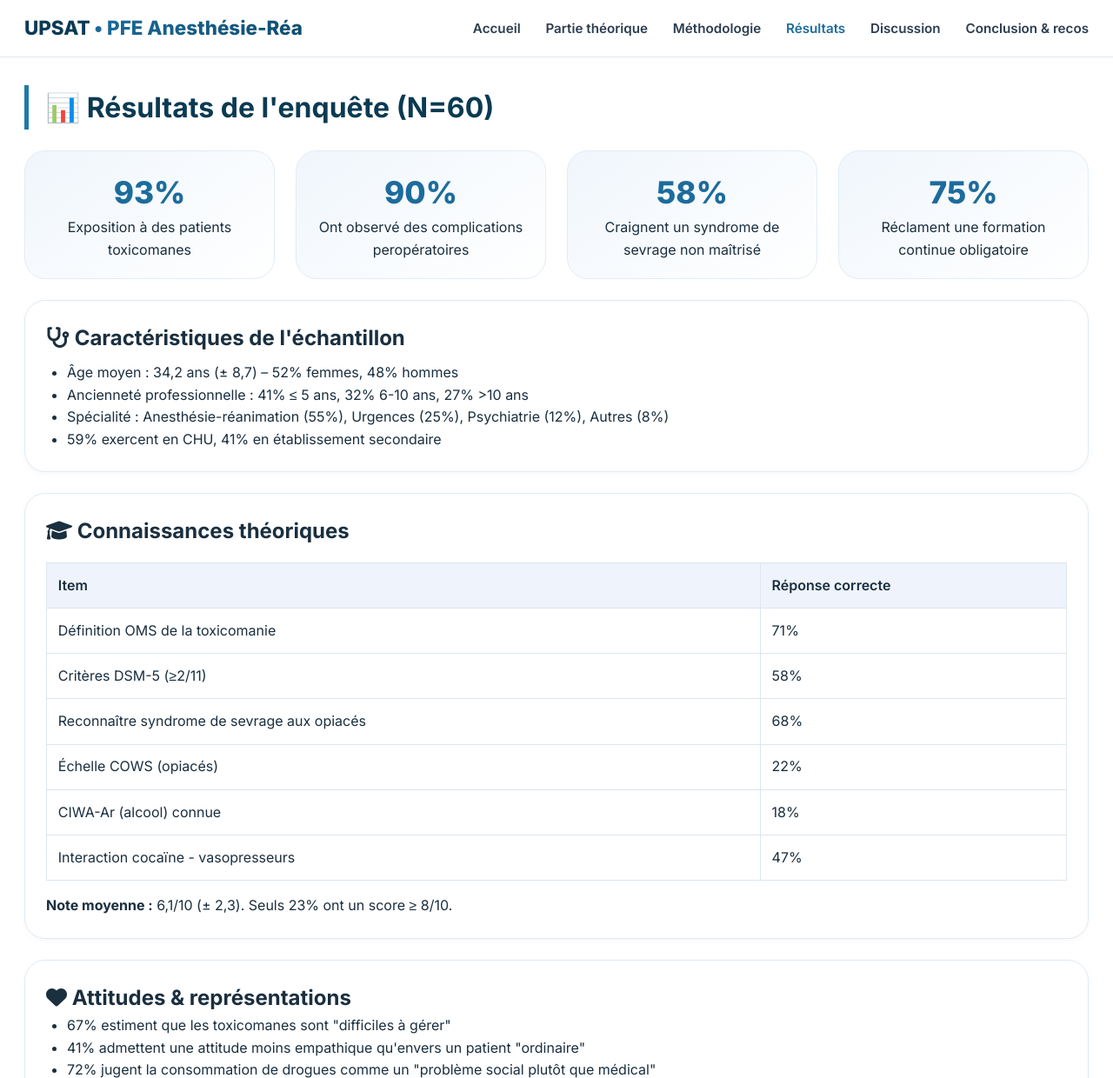
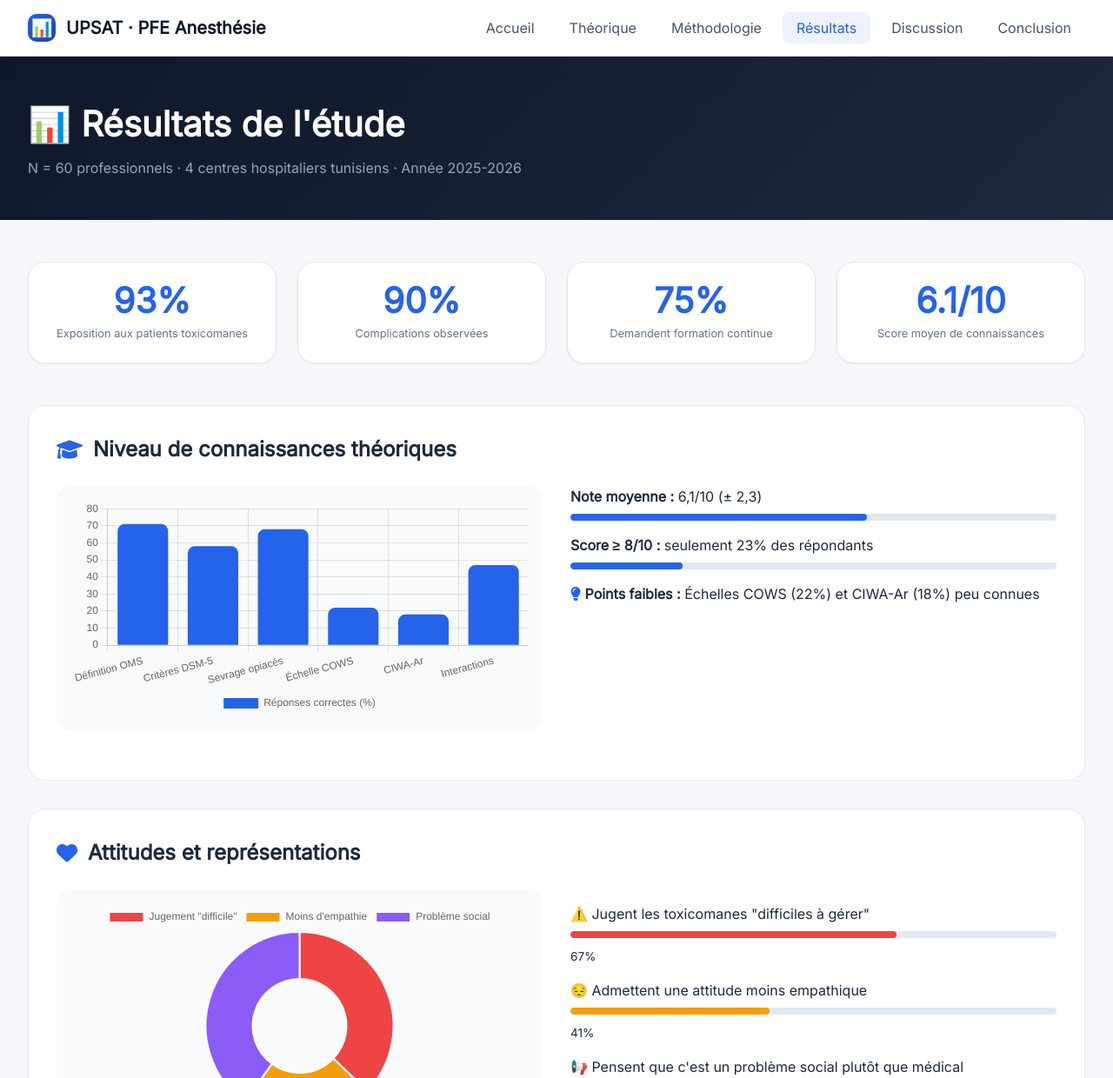
Before and after one commit to chaymoss-10/pfe-toxicomanie-AR, a plain HTML site: page resultats.html in a window 1280 px wide. Shown: the top 1240 px of the page at 87% size. Drawn offline with nearby package versions, Linux system fonts and the light colour scheme.

Commit message:
Add files via upload

```diff
--- a/resultats.html
+++ b/resultats.html
@@ -3,128 +3,199 @@
 <head>
   <meta charset="UTF-8">
   <meta name="viewport" content="width=device-width, initial-scale=1.0">
-  <title>Résultats - Étude CAP</title>
-  <link href="https://fonts.googleapis.com/css2?family=Inter:opsz,wght@14..32,300;14..32,400;14..32,500;14..32,600;14..32,700;14..32,800&display=swap" rel="stylesheet">
+  <title>Résultats - PFE Anesthésie</title>
+  <link href="https://fonts.googleapis.com/css2?family=Inter:opsz,wght@14..32,300;40 0;500;600;700;800&display=swap" rel="stylesheet">
   <link rel="stylesheet" href="https://cdnjs.cloudflare.com/ajax/libs/font-awesome/6.0.0-beta3/css/all.min.css">
+  <script src="https://cdn.jsdelivr.net/npm/chart.js"></script>
   <style>
     * { margin: 0; padding: 0; box-sizing: border-box; }
-    body { font-family: 'Inter', sans-serif; background: #ffffff; color: #1a2f3f; line-height: 1.6; }
-    .container { max-width: 1280px; margin: 0 auto; padding: 0 28px; }
+    body {
+      font-family: 'Inter', sans-serif;
+      background: #f5f7fb;
+      color: #1e293b;
+      line-height: 1.5;
+    }
+    .container { max-width: 1280px; margin: 0 auto; padding: 0 32px; }
+
+    /* Navigation (identique à index) */
     .navbar {
       position: sticky; top: 0;
-      background: rgba(255, 255, 255, 0.96);
-      backdrop-filter: blur(10px);
-      border-bottom: 1px solid rgba(30, 92, 139, 0.15);
-      z-index: 1000; padding: 0.9rem 0;
+      background: rgba(255, 255, 255, 0.98);
+      backdrop-filter: blur(12px);
+      border-bottom: 1px solid rgba(0, 0, 0, 0.05);
+      z-index: 1000; padding: 1rem 0;
     }
     .nav-inner {
       display: flex;
       align-items: center;
       justify-content: space-between;
       flex-wrap: wrap;
-      gap: 1rem;
+      gap: 1.5rem;
     }
     .logo {
       display: flex;
-      align-items: baseline;
-      gap: 0.3rem;
-      font-weight: 800;
-      font-size: 1.4rem;
-      color: #0b3b55;
+      align-items: center;
+      gap: 0.75rem;
+      font-weight: 700;
+      font-size: 1.25rem;
+      color: #0f172a;
     }
-    .logo span {
-      background: linear-gradient(135deg, #1c6c9c, #0f4c6e);
-      background-clip: text;
-      -webkit-background-clip: text;
-      color: transparent;
+    .logo-icon {
+      width: 32px;
+      height: 32px;
+      background: linear-gradient(135deg, #2563eb, #1e40af);
+      border-radius: 10px;
+      display: flex;
+      align-items: center;
+      justify-content: center;
+      color: white;
     }
     .nav-links {
       display: flex;
-      gap: 1.8rem;
+      gap: 0.5rem;
       list-style: none;
     }
     .nav-links a {
       text-decoration: none;
-      font-weight: 550;
-      color: #2c3e50;
-      transition: 0.2s;
-      font-size: 0.95rem;
-      position: relative;
+      font-weight: 500;
+      color: #475569;
+      padding: 0.5rem 1rem;
+      border-radius: 8px;
+      transition: all 0.2s;
     }
-    .nav-links a:after {
-      content: '';
-      position: absolute;
-      bottom: -6px;
-      left: 0;
-      width: 0;
-      height: 2px;
-      background: #1e6f9f;
-      transition: 0.2s;
+    .nav-links a:hover, .nav-links a.active {
+      background: #eef2ff;
+      color: #2563eb;
     }
-    .nav-links a:hover:after {
-      width: 100%;
+
+    /* Header */
+    .page-header {
+      background: linear-gradient(135deg, #0f172a 0%, #1e293b 100%);
+      color: white;
+      padding: 3rem 0;
+      margin-bottom: 3rem;
     }
-    .section-title {
-      font-size: 2rem;
+    .page-header h1 {
+      font-size: 2.5rem;
       font-weight: 700;
-      margin: 2rem 0 1.5rem;
-      color: #0a3a52;
-      border-left: 5px solid #1e7aa8;
-      padding-left: 1.2rem;
+      margin-bottom: 0.5rem;
     }
-    .result-card {
+    .page-header p {
+      color: #94a3b8;
+    }
+
+    /* KPI Cards */
+    .kpi-grid {
+      display: grid;
+      grid-template-columns: repeat(4, 1fr);
+      gap: 1.5rem;
+      margin-bottom: 3rem;
+    }
+    .kpi-card {
       background: white;
-      border-radius: 1.5rem;
+      border-radius: 20px;
       padding: 1.5rem;
-      margin: 1.5rem 0;
-      border: 1px solid #e0eaf3;
-      box-shadow: 0 2px 8px rgba(0,0,0,0.03);
+      text-align: center;
+      box-shadow: 0 1px 3px rgba(0,0,0,0.05);
+      border: 1px solid #e2e8f0;
+      transition: all 0.3s;
     }
-    .kpi-grid {
+    .kpi-card:hover {
+      transform: translateY(-4px);
+      box-shadow: 0 10px 25px -5px rgba(0,0,0,0.1);
+    }
+    .kpi-value {
+      font-size: 2.5rem;
+      font-weight: 700;
+      color: #2563eb;
+      line-height: 1;
+    }
+    .kpi-label {
+      font-size: 0.8rem;
+      color: #64748b;
+      margin-top: 0.5rem;
+    }
+
+    /* Sections */
+    .section {
+      background: white;
+      border-radius: 20px;
+      padding: 2rem;
+      margin-bottom: 2rem;
+      border: 1px solid #e2e8f0;
+    }
+    .section h2 {
+      font-size: 1.5rem;
+      font-weight: 600;
+      margin-bottom: 1.5rem;
       display: flex;
-      flex-wrap: wrap;
-      gap: 1.5rem;
+      align-items: center;
+      gap: 0.75rem;
+    }
+    .section h2 i {
+      color: #2563eb;
+    }
+
+    .chart-container {
+      display: grid;
+      grid-template-columns: repeat(auto-fit, minmax(300px, 1fr));
+      gap: 2rem;
       margin: 1.5rem 0;
     }
-    .kpi-item {
-      flex: 1;
-      min-width: 150px;
-      background: linear-gradient(145deg, #f0f6fc, #ffffff);
-      border-radius: 1.5rem;
-      padding: 1.2rem;
-      text-align: center;
-      border: 1px solid #e2ecf5;
+    .chart-box {
+      background: #f8fafc;
+      border-radius: 16px;
+      padding: 1rem;
     }
-    .kpi-number {
-      font-size: 2.2rem;
-      font-weight: 800;
-      color: #1c6c9c;
+    canvas {
+      max-height: 250px;
     }
+
     table {
       width: 100%;
       border-collapse: collapse;
       margin: 1rem 0;
     }
     th, td {
-      border: 1px solid #dce5ef;
-      padding: 0.8rem;
+      padding: 1rem;
       text-align: left;
+      border-bottom: 1px solid #e2e8f0;
     }
     th {
-      background: #eef3fc;
+      background: #f8fafc;
       font-weight: 600;
+      color: #0f172a;
     }
+    tr:hover {
+      background: #faf5ff;
+    }
+
+    .progress-bar {
+      background: #e2e8f0;
+      border-radius: 20px;
+      height: 8px;
+      overflow: hidden;
+      margin: 0.5rem 0;
+    }
+    .progress-fill {
+      background: #2563eb;
+      height: 100%;
+      border-radius: 20px;
+      transition: width 1s ease;
+    }
+
     footer {
-      background: #f1f7fd;
-      padding: 2.8rem 0;
+      background: #0f172a;
+      color: #94a3b8;
+      padding: 3rem 0;
       text-align: center;
-      color: #4a627a;
-      font-size: 0.85rem;
       margin-top: 3rem;
-      border-top: 1px solid #e2ebf3;
     }
-    @media (max-width: 780px) {
-      .nav-inner { flex-direction: column; align-items: flex-start; }
+
+    @media (max-width: 768px) {
+      .kpi-grid { grid-template-columns: repeat(2, 1fr); }
+      .nav-inner { flex-direction: column; }
+      .nav-links { flex-wrap: wrap; justify-content: center; }
     }
   </style>
 </head>
@@ -132,90 +203,198 @@
 
 <nav class="navbar">
   <div class="container nav-inner">
-    <div class="logo">UPSAT <span>• PFE Anesthésie-Réa</span></div>
+    <div class="logo">
+      <div class="logo-icon">📊</div>
+      <span>UPSAT · PFE Anesthésie</span>
+    </div>
     <ul class="nav-links">
       <li><a href="index.html">Accueil</a></li>
-      <li><a href="theorique.html">Partie théorique</a></li>
+      <li><a href="theorique.html">Théorique</a></li>
       <li><a href="methodologie.html">Méthodologie</a></li>
-      <li><a href="resultats.html" style="color:#1c6c9c; font-weight:600;">Résultats</a></li>
+      <li><a href="resultats.html" class="active">Résultats</a></li>
       <li><a href="discussion.html">Discussion</a></li>
-      <li><a href="conclusion.html">Conclusion & recos</a></li>
+      <li><a href="conclusion.html">Conclusion</a></li>
     </ul>
   </div>
 </nav>
 
-<main class="container">
-  <h1 class="section-title">📊 Résultats de l'enquête (N=60)</h1>
+<div class="page-header">
+  <div class="container">
+    <h1>📊 Résultats de l'étude</h1>
+    <p>N = 60 professionnels · 4 centres hospitaliers tunisiens · Année 2025-2026</p>
+  </div>
+</div>
 
+<div class="container">
+  <!-- KPI Dashboard -->
   <div class="kpi-grid">
-    <div class="kpi-item"><div class="kpi-number">93%</div><div>Exposition à des patients toxicomanes</div></div>
-    <div class="kpi-item"><div class="kpi-number">90%</div><div>Ont observé des complications peropératoires</div></div>
-    <div class="kpi-item"><div class="kpi-number">58%</div><div>Craignent un syndrome de sevrage non maîtrisé</div></div>
-    <div class="kpi-item"><div class="kpi-number">75%</div><div>Réclament une formation continue obligatoire</div></div>
+    <div class="kpi-card">
+      <div class="kpi-value">93%</div>
+      <div class="kpi-label">Exposition aux patients toxicomanes</div>
+    </div>
+    <div class="kpi-card">
+      <div class="kpi-value">90%</div>
+      <div class="kpi-label">Complications observées</div>
+    </div>
+    <div class="kpi-card">
+      <div class="kpi-value">75%</div>
+      <div class="kpi-label">Demandent formation continue</div>
+    </div>
+    <div class="kpi-card">
+      <div class="kpi-value">6.1/10</div>
+      <div class="kpi-label">Score moyen de connaissances</div>
+    </div>
   </div>
 
-  <div class="result-card">
-    <h2><i class="fas fa-stethoscope"></i> Caractéristiques de l'échantillon</h2>
-    <ul style="margin-left: 1.5rem; margin-top: 0.5rem;">
-      <li>Âge moyen : 34,2 ans (± 8,7) – 52% femmes, 48% hommes</li>
-      <li>Ancienneté professionnelle : 41% ≤ 5 ans, 32% 6-10 ans, 27% >10 ans</li>
-      <li>Spécialité : Anesthésie-réanimation (55%), Urgences (25%), Psychiatrie (12%), Autres (8%)</li>
-      <li>59% exercent en CHU, 41% en établissement secondaire</li>
-    </ul>
+  <!-- Section 1: Connaissances -->
+  <div class="section">
+    <h2><i class="fas fa-graduation-cap"></i> Niveau de connaissances théoriques</h2>
+    <div class="chart-container">
+      <div class="chart-box">
+        <canvas id="knowledgeChart"></canvas>
+      </div>
+      <div>
+        <p><strong>Note moyenne :</strong> 6,1/10 (± 2,3)</p>
+        <div class="progress-bar"><div class="progress-fill" style="width: 61%"></div></div>
+        <p style="margin-top: 1rem;"><strong>Score ≥ 8/10 :</strong> seulement 23% des répondants</p>
+        <div class="progress-bar"><div class="progress-fill" style="width: 23%"></div></div>
+        <p style="margin-top: 1rem;"><i class="fas fa-lightbulb" style="color:#2563eb"></i> <strong>Points faibles :</strong> Échelles COWS (22%) et CIWA-Ar (18%) peu connues</p>
+      </div>
+    </div>
   </div>
 
-  <div class="result-card">
-    <h2><i class="fas fa-graduation-cap"></i> Connaissances théoriques</h2>
-    <table>
-      <tr><th>Item</th><th>Réponse correcte</th></tr>
-      <tr><td>Définition OMS de la toxicomanie</td><td>71%</td></tr>
-      <tr><td>Critères DSM-5 (≥2/11)</td><td>58%</td></tr>
-      <tr><td>Reconnaître syndrome de sevrage aux opiacés</td><td>68%</td></tr>
-      <tr><td>Échelle COWS (opiacés)</td><td>22%</td></tr>
-      <tr><td>CIWA-Ar (alcool) connue</td><td>18%</td></tr>
-      <tr><td>Interaction cocaïne - vasopresseurs</td><td>47%</td></tr>
-    </table>
-    <p><strong>Note moyenne :</strong> 6,1/10 (± 2,3). Seuls 23% ont un score ≥ 8/10.</p>
+  <!-- Section 2: Attitudes -->
+  <div class="section">
+    <h2><i class="fas fa-heart"></i> Attitudes et représentations</h2>
+    <div class="chart-container">
+      <div class="chart-box">
+        <canvas id="attitudesChart"></canvas>
+      </div>
+      <div>
+        <ul style="list-style: none;">
+          <li style="margin: 1rem 0;">
+            <span>⚠️ Jugent les toxicomanes "difficiles à gérer"</span>
+            <div class="progress-bar"><div class="progress-fill" style="width: 67%; background:#ef4444"></div></div>
+            <span style="font-size: 0.85rem;">67%</span>
+          </li>
+          <li style="margin: 1rem 0;">
+            <span>😔 Admettent une attitude moins empathique</span>
+            <div class="progress-bar"><div class="progress-fill" style="width: 41%; background:#f59e0b"></div></div>
+            <span style="font-size: 0.85rem;">41%</span>
+          </li>
+          <li style="margin: 1rem 0;">
+            <span>📢 Pensent que c'est un problème social plutôt que médical</span>
+            <div class="progress-bar"><div class="progress-fill" style="width: 72%; background:#8b5cf6"></div></div>
+            <span style="font-size: 0.85rem;">72%</span>
+          </li>
+        </ul>
+      </div>
+    </div>
   </div>
 
-  <div class="result-card">
-    <h2><i class="fas fa-heart"></i> Attitudes & représentations</h2>
-    <ul style="margin-left: 1.5rem;">
-      <li>67% estiment que les toxicomanes sont "difficiles à gérer"</li>
-      <li>41% admettent une attitude moins empathique qu'envers un patient "ordinaire"</li>
-      <li>72% jugent la consommation de drogues comme un "problème social plutôt que médical"</li>
-      <li><strong>85%</strong> pensent que l'hôpital devrait offrir davantage de soutien psychologique aux soignants</li>
-    </ul>
-  </div>
-
-  <div class="result-card">
+  <!-- Section 3: Pratiques -->
+  <div class="section">
     <h2><i class="fas fa-syringe"></i> Pratiques déclarées</h2>
     <table>
-      <tr><th>Pratique</th><th>Oui (%)</th></tr>
-      <tr><td>Adaptation des doses d'opioïdes perop</td><td>76%</td></tr>
-      <tr><td>Recours à la clonidine/ dexmédétomidine pour sevrage</td><td>34%</td></tr>
-      <tr><td>Prescription de méthadone en postopératoire</td><td>12%</td></tr>
-      <tr><td>Demande d'avis addictologique</td><td>28%</td></tr>
-      <tr><td>Signaler un patient à risque de sevrage</td><td>53%</td></tr>
+      <thead>
+        <tr><th>Pratique</th><th>Pourcentage</th><th></th></tr>
+      </thead>
+      <tbody>
+        <tr><td>Adaptation des doses d'opioïdes peropératoires</td><td>76%</td><td><div class="progress-bar"><div class="progress-fill" style="width: 76%"></div></div></td></tr>
+        <tr><td>Recours à la clonidine/dexmédétomidine pour sevrage</td><td>34%</td><td><div class="progress-bar"><div class="progress-fill" style="width: 34%"></div></div></td></tr>
+        <tr><td>Prescription de méthadone en postopératoire</td><td>12%</td><td><div class="progress-bar"><div class="progress-fill" style="width: 12%"></div></div></td></tr>
+        <tr><td>Demande d'avis addictologique</td><td>28%</td><td><div class="progress-bar"><div class="progress-fill" style="width: 28%"></div></div></td></tr>
+        <tr><td>Signalement du risque de sevrage</td><td>53%</td><td><div class="progress-bar"><div class="progress-fill" style="width: 53%"></div></div></td></tr>
+      </tbody>
     </table>
   </div>
 
-  <div class="result-card">
-    <h2><i class="fas fa-chart-bar"></i> Facteurs associés à une meilleure pratique</h2>
-    <p>En analyse multivariée (régression logistique) :</p>
-    <ul style="margin-left: 1.5rem;">
-      <li>✅ Ancienneté > 10 ans (OR 3,2, IC95% 1,4-7,3)</li>
-      <li>✅ Avoir suivi une formation en addictologie (OR 4,7, IC95% 2,1-10,5)</li>
-      <li>✅ Travailler en CHU vs établissement secondaire (OR 2,1, IC95% 1,1-4,0)</li>
-      <li>❌ Avoir des attitudes stigmatisantes (OR 0,3, IC95% 0,1-0,7)</li>
-    </ul>
+  <!-- Section 4: Facteurs associés -->
+  <div class="section">
+    <h2><i class="fas fa-chart-line"></i> Facteurs associés à une meilleure pratique</h2>
+    <div class="chart-container">
+      <div class="chart-box">
+        <canvas id="factorsChart"></canvas>
+      </div>
+      <div>
+        <div style="margin: 1rem 0; padding: 1rem; background: #f0fdf4; border-radius: 12px;">
+          <i class="fas fa-check-circle" style="color: #22c55e;"></i>
+          <strong>Facteurs protecteurs :</strong>
+          <ul style="margin-left: 1.5rem; margin-top: 0.5rem;">
+            <li>Ancienneté > 10 ans (OR 3,2)</li>
+            <li>Formation en addictologie (OR 4,7)</li>
+            <li>Travail en CHU (OR 2,1)</li>
+          </ul>
+        </div>
+        <div style="margin: 1rem 0; padding: 1rem; background: #fef2f2; border-radius: 12px;">
+          <i class="fas fa-times-circle" style="color: #ef4444;"></i>
+          <strong>Facteur de risque :</strong>
+          <ul style="margin-left: 1.5rem; margin-top: 0.5rem;">
+            <li>Attitudes stigmatisantes (OR 0,3)</li>
+          </ul>
+        </div>
+      </div>
+    </div>
   </div>
-</main>
+</div>
 
 <footer>
   <div class="container">
-    <p>© 2026 Chargui Chaima & Feguiri Chaima – Sous la direction du Dr Amira Ben Jazia | UPSAT</p>
+    <p>© 2026 Chargui Chaima & Feguiri Chaima · Licence Anesthésie Réanimation · UPSAT</p>
+    <p>Sous la direction du Dr Amira Ben Jazia</p>
   </div>
 </footer>
+
+<script>
+  // Graphique des connaissances
+  const ctx1 = document.getElementById('knowledgeChart').getContext('2d');
+  new Chart(ctx1, {
+    type: 'bar',
+    data: {
+      labels: ['Définition OMS', 'Critères DSM-5', 'Sevrage opiacés', 'Échelle COWS', 'CIWA-Ar', 'Interactions'],
+      datasets: [{
+        label: 'Réponses correctes (%)',
+        data: [71, 58, 68, 22, 18, 47],
+        backgroundColor: '#2563eb',
+        borderRadius: 8
+      }]
+    },
+    options: {
+      responsive: true,
+      plugins: { legend: { position: 'bottom' } }
+    }
+  });
+
+  // Graphique des attitudes
+  const ctx2 = document.getElementById('attitudesChart').getContext('2d');
+  new Chart(ctx2, {
+    type: 'doughnut',
+    data: {
+      labels: ['Jugement "difficile"', 'Moins d\'empathie', 'Problème social'],
+      datasets: [{
+        data: [67, 41, 72],
+        backgroundColor: ['#ef4444', '#f59e0b', '#8b5cf6']
+      }]
+    },
+    options: { responsive: true }
+  });
+
+  // Graphique des facteurs
+  const ctx3 = document.getElementById('factorsChart').getContext('2d');
+  new Chart(ctx3, {
+    type: 'radar',
+    data: {
+      labels: ['Ancienneté >10 ans', 'Formation addicto', 'CHU', 'Stigmatisation (inverse)'],
+      datasets: [{
+        label: 'Odds Ratio',
+        data: [3.2, 4.7, 2.1, 0.3],
+        backgroundColor: 'rgba(37, 99, 235, 0.2)',
+        borderColor: '#2563eb',
+        pointBackgroundColor: '#2563eb'
+      }]
+    },
+    options: { responsive: true }
+  });
+</script>
 </body>
 </html>
```
